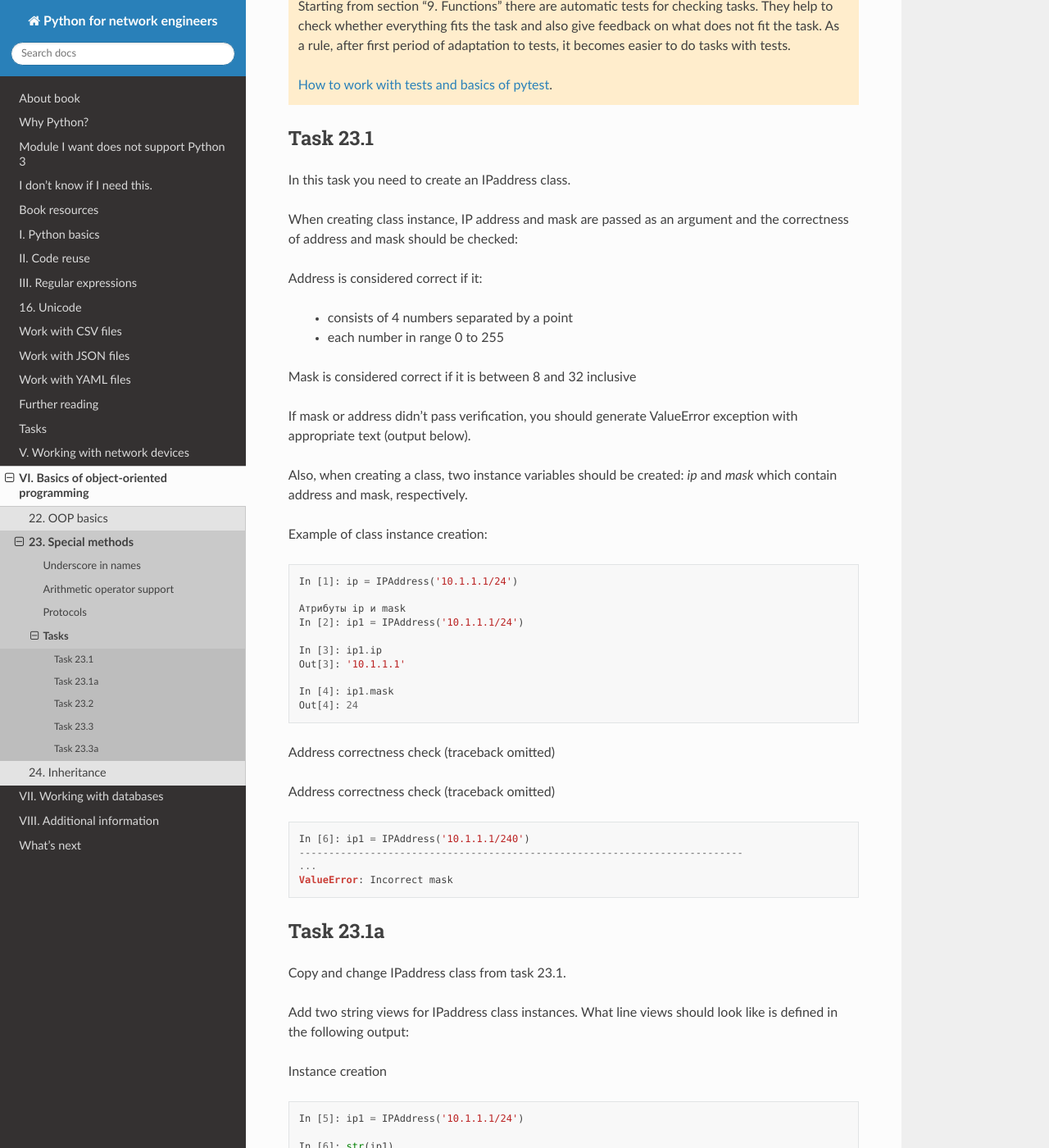
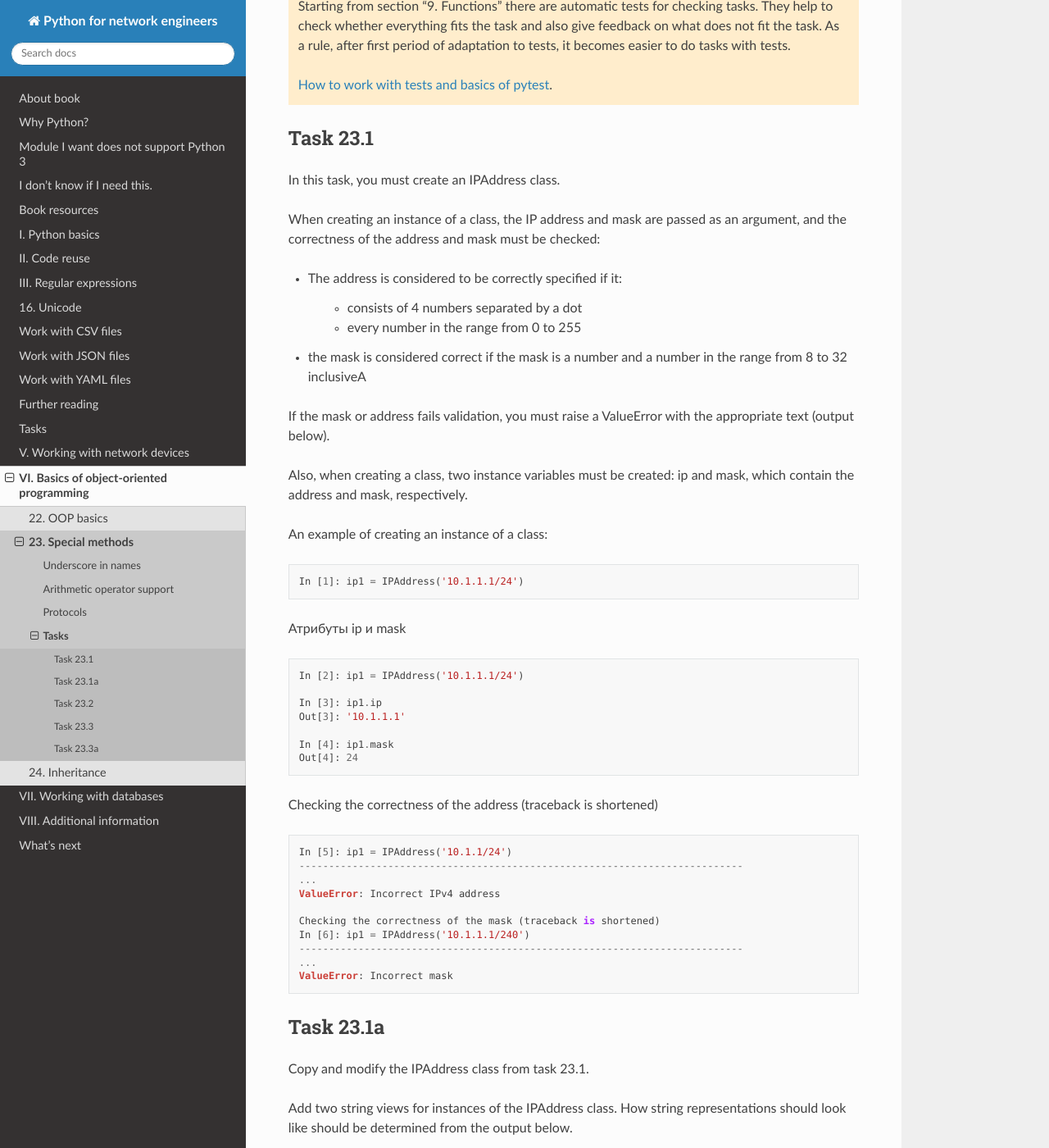
Before and after one commit to natenka/pyneng-book-en, a Sphinx documentation site: the page built from docs/source/exercises/23_exercises.rst, in a window 1280 px wide and 1400 px high, scrolled down 252 px. Shown: the whole window at 82% size. Built offline with Sphinx 7.4.7 and the Read the Docs theme 2.0.0, drawn with Linux system fonts in a browser that asks for light colours; pages that are not in the unit, such as notebooks, are missing from menus; some of the changed text lies outside the part shown.

Commit message:
tasks 23 updated

```diff
--- a/docs/source/exercises/23_exercises.rst
+++ b/docs/source/exercises/23_exercises.rst
@@ -10,28 +10,36 @@
 Task 23.1
 ~~~~~~~~~~~~
 
-In this task you need to create an IPaddress class.
+In this task, you must create an IPAddress class.
 
-When creating class instance, IP address and mask are passed as an argument and the correctness of address and mask should be checked:
+When creating an instance of a class, the IP address and mask are passed
+as an argument, and the correctness of the address and mask must be checked:
 
-Address is considered correct if it:
+* The address is considered to be correctly specified if it:
 
-  * consists of 4 numbers separated by a point
-  * each number in range 0 to 255
+    * consists of 4 numbers separated by a dot
+    * every number in the range from 0 to 255
 
-Mask is considered correct if it is between 8 and 32 inclusive
+* the mask is considered correct if the mask is a number and a number in
+  the range from 8 to 32 inclusiveA
 
-If mask or address didn't pass verification, you should generate ValueError exception with appropriate text (output below).
 
-Also, when creating a class, two instance variables should be created: *ip* and *mask* which contain address and mask, respectively.
+If the mask or address fails validation, you must raise a ValueError
+with the appropriate text (output below).
 
-Example of class instance creation:
+Also, when creating a class, two instance variables must be created: ip and mask,
+which contain the address and mask, respectively.
+
+An example of creating an instance of a class:
 
 .. code:: python
 
-    In [1]: ip = IPAddress('10.1.1.1/24')
+    In [1]: ip1 = IPAddress('10.1.1.1/24')
 
-    Атрибуты ip и mask
+Атрибуты ip и mask
+
+.. code:: python
+
     In [2]: ip1 = IPAddress('10.1.1.1/24')
 
     In [3]: ip1.ip
@@ -40,18 +48,16 @@
     In [4]: ip1.mask
     Out[4]: 24
 
-Address correctness check (traceback omitted)
+Checking the correctness of the address (traceback is shortened)
 
 .. code:: python
+
     In [5]: ip1 = IPAddress('10.1.1/24')
     ---------------------------------------------------------------------------
     ...
     ValueError: Incorrect IPv4 address
 
-Address correctness check (traceback omitted)
-
-.. code:: python
-
+    Checking the correctness of the mask (traceback is shortened)
     In [6]: ip1 = IPAddress('10.1.1.1/240')
     ---------------------------------------------------------------------------
     ...
@@ -61,11 +67,13 @@
 Task 23.1a
 ~~~~~~~~~~~~~
 
-Copy and change IPaddress class from task 23.1.
+Copy and modify the IPAddress class from task 23.1.
 
-Add two string views for IPaddress class instances. What line views should look like is defined in the following output:
+Add two string views for instances of the IPAddress class.
+How string representations should look like should be determined from
+the output below.
 
-Instance creation
+An example of creating an instance of a class:
 
 .. code:: python
 
@@ -94,9 +102,11 @@
 Task 23.2
 ~~~~~~~~~~~~
 
-Add to CiscoTelnet class from task 22.2x support for work in context manager. When leaving context manager block, connection should be closed.
+Copy the CiscoTelnet class from any 22.2x task and add context manager
+support to the class. When exiting the context manager block, the connection
+should be closed.
 
-Example:
+Example of work:
 
 .. code:: python
 
@@ -115,32 +125,17 @@
     *19:17:20.244 UTC Sat Apr 6 2019
     R1#
 
-    In [17]: with CiscoTelnet(**r1_params) as r1:
-        ...:     print(r1.send_show_command('sh clock'))
-        ...:     raise ValueError('Error occurred')
-        ...:
-    sh clock
-    *19:17:38.828 UTC Sat Apr 6 2019
-    R1#
-    ---------------------------------------------------------------------------
-    ValueError                                Traceback (most recent call last)
-    <ipython-input-17-f3141be7c129> in <module>
-          1 with CiscoTelnet(**r1_params) as r1:
-          2     print(r1.send_show_command('sh clock'))
-    ----> 3     raise ValueError('Error occurred')
-          4
-
-    ValueError: Возникла ошибка
-
 
 Task 23.3
 ~~~~~~~~~~~~
 
-Copy and change Topology class from task 22.1x.
+Copy and modify the Topology class from job 22.1x.
 
-Add method that allows you to perform addition of two instances of Topology class. As a result of addition, new instance of Topology class should be returned.
+In this task, you need to add a method that will allow you to add two instances
+of the Topology class. The addition should return a new instance of the Topology
+class.
 
-Creation of two topologies:
+Creating two instances of the Topology class:
 
 .. code:: python
 
@@ -163,11 +158,11 @@
     In [5]: t2.topology
     Out[5]: {('R1', 'Eth0/4'): ('R7', 'Eth0/0'), ('R1', 'Eth0/6'): ('R9', 'Eth0/0')}
 
-Topology summation:
+Summing instances of the Topology class:
 
 .. code:: python
 
-    In [6]: t3 = t1+t2
+    In [6]: t3 = t1 + t2
 
     In [7]: t3.topology
     Out[7]:
@@ -180,7 +175,7 @@
      ('R3', 'Eth0/1'): ('R4', 'Eth0/0'),
      ('R3', 'Eth0/2'): ('R5', 'Eth0/0')}
 
-Check that original topologies have not changed
+Checking that the original instances haven't changed:
 
 .. code:: python
 
@@ -200,11 +195,16 @@
 Task 23.3a
 ~~~~~~~~~~~~~
 
-In this task, make sure that Topology class instances are iterable objects. The base of Topology class can be taken from any task 22.1x or task 23.3.
+In this task, you need to make sure that instances of the Topology class
+are iterables. The base of the Topology class can be taken from either
+task 22.1x or task 23.3.
 
-After class instance creation, instance should work as an iterable object. After each iteration, tuple that describes a single connection should return.
+After creating an instance of a class, the instance should act like
+an iterable object. Each iteration should return a tuple that describes
+one connection. The order of output of connections can be any.
 
-Example of class run:
+
+An example of how the class works:
 
 .. code:: python
 
@@ -219,6 +219,3 @@
     (('R3', 'Eth0/0'), ('SW1', 'Eth0/3'))
     (('R3', 'Eth0/1'), ('R4', 'Eth0/0'))
     (('R3', 'Eth0/2'), ('R5', 'Eth0/0'))
-
-
-Check class run.
```
